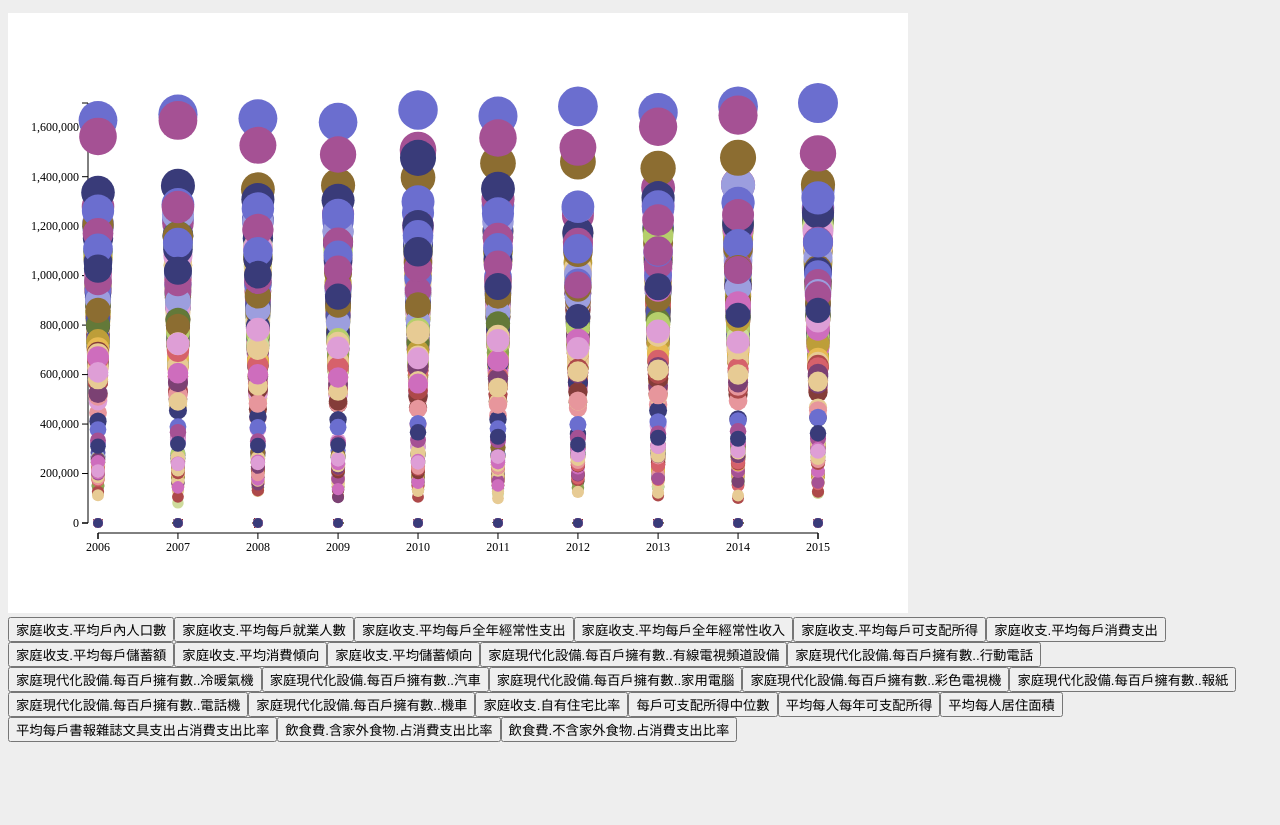
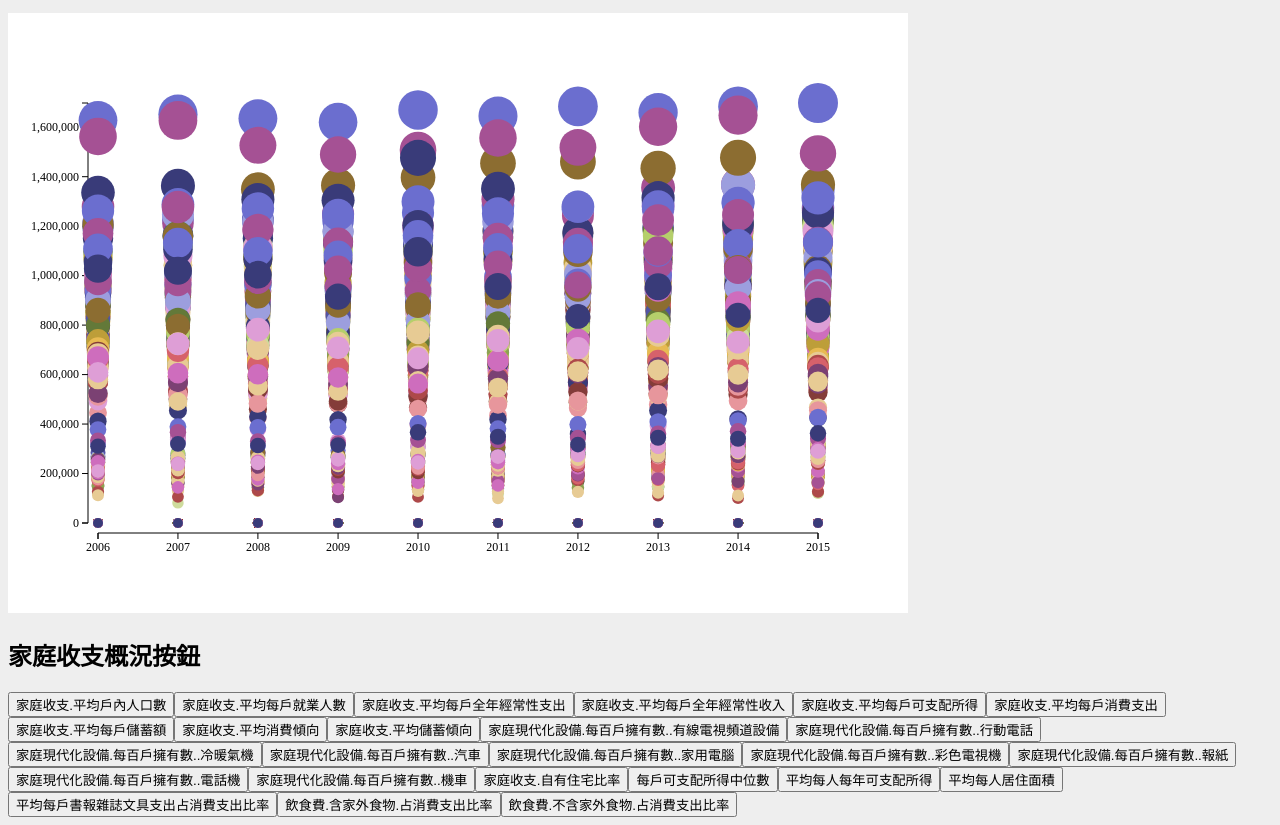
Before and after one commit to chengchiahsin/D3_Project, a plain HTML site: page index.html in a window 1280 px wide. Shown: the part 116-941 px from the top of the page. Before the commit the page ends 866 px from the top, so only its background shows below. Drawn offline with nearby package versions, Linux system fonts and the light colour scheme; animation ran at ten frames a second.

Commit message:
1149revise

```diff
--- a/index.html
+++ b/index.html
@@ -175,5 +175,6 @@
         }
     </script>
 </body>
+<h2>家庭收支概況按鈕</h2>
 
 </html>
```
